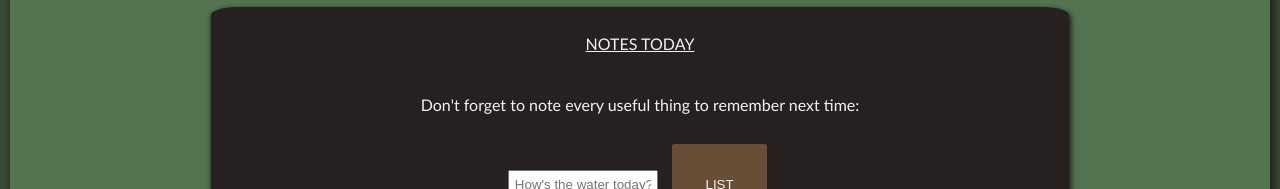
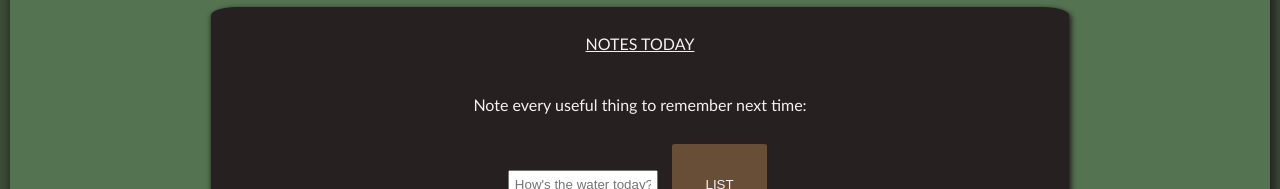
Before and after one commit to SandorGyorfi/Fishing-Match-Pro, a plain HTML site: page index.html in a window 1280 px wide. Shown: the part 1382-1571 px from the top of the page. Drawn offline with Linux system fonts and the light colour scheme.

Commit message:
Spelling correction on main page
Sentence corrected for better spacing at line 79.

```diff
--- a/index.html
+++ b/index.html
@@ -76,7 +76,7 @@
       <div class="card">
         <h3>notes today</h3>
         <p class="man2">
-          Don't forget to note every useful thing to remember next time:
+          Note every useful thing to remember next time:
         </p>
         <form id="noteForm">
           <input
```
